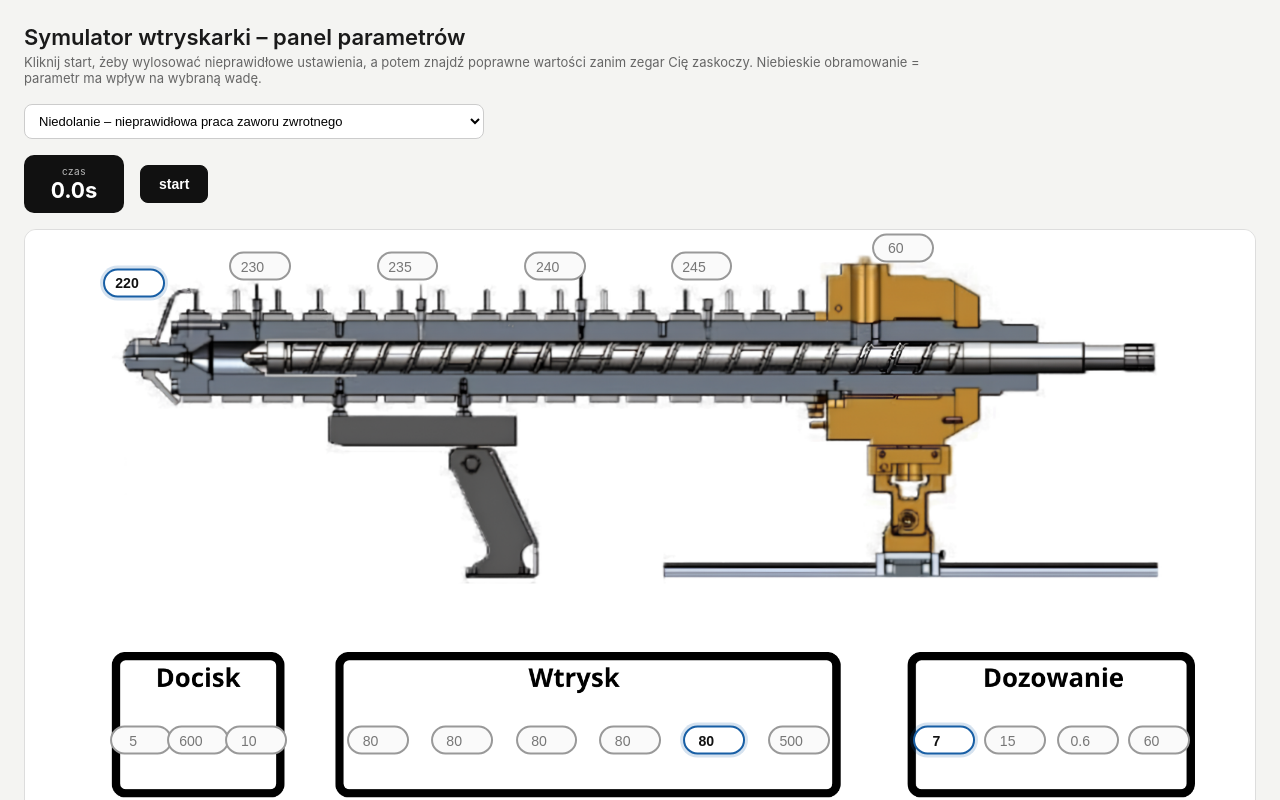
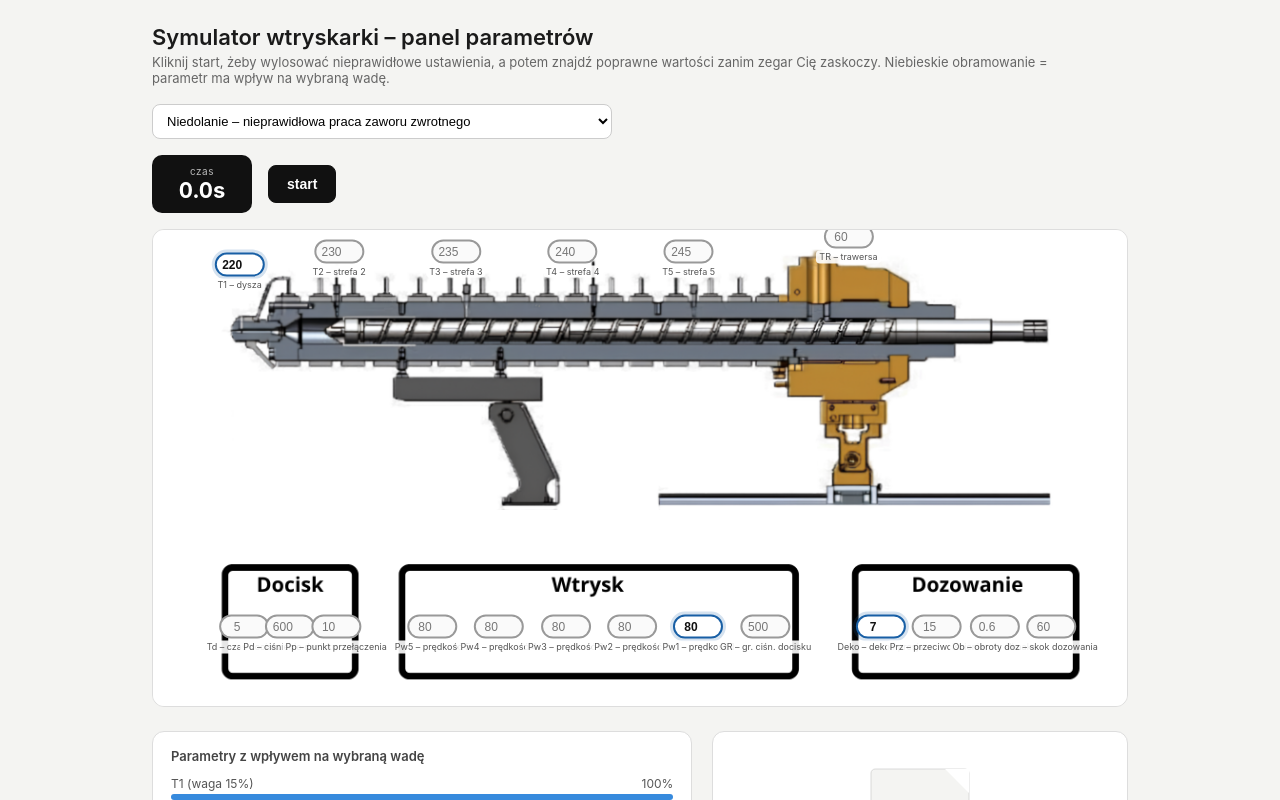
Before and after one commit to frytkens/Symulator-Wtryskarki, a React (Vite) app: page / in a window 1280 px wide. Shown: the top 800 px of the page. Built offline with nearby package versions, Linux system fonts and the light colour scheme.

Commit message:
Add files via upload

```diff
--- a/src/components/ParamField.jsx
+++ b/src/components/ParamField.jsx
@@ -1,3 +1,5 @@
+import { LABELS } from '../data/labels.js'
+
 export default function ParamField({ param, value, onChange }) {
   return (
     <div
@@ -13,6 +15,7 @@ export default function ParamField({ param, value, onChange }) {
         title={`${param.label} (${param.min}–${param.max} ${param.unit})`}
         onChange={(e) => onChange(param.id, e.target.value)}
       />
+      <div className="caption">{LABELS[param.id] || param.id}</div>
     </div>
   )
 }
--- /dev/null
+++ b/src/data/labels.js
@@ -0,0 +1,28 @@
+// Podpisy wyświetlane małą czcionką pod każdym polem na schemacie.
+// Możesz dowolnie zmieniać treść po prawej stronie (w cudzysłowie) — nie ruszaj kluczy po lewej (np. "T1:").
+// Jeśli chcesz, żeby jednostka i wartość aktualizowały się same, zostaw {value} i {unit} w tekście.
+
+export const LABELS = {
+  T1:   'T1 – dysza',
+  T2:   'T2 – strefa 2',
+  T3:   'T3 – strefa 3',
+  T4:   'T4 – strefa 4',
+  T5:   'T5 – strefa 5',
+  TR:   'TR – trawersa',
+
+  Td:   'Td – czas docisku',
+  Pd:   'Pd – ciśnienie docisku',
+  Pp:   'Pp – punkt przełączenia',
+
+  Pw5:  'Pw5 – prędkość 5',
+  Pw4:  'Pw4 – prędkość 4',
+  Pw3:  'Pw3 – prędkość 3',
+  Pw2:  'Pw2 – prędkość 2',
+  Pw1:  'Pw1 – prędkość 1',
+  GR:   'GR – gr. ciśn. docisku',
+
+  Deko: 'Deko – dekompresja',
+  Prz:  'Prz – przeciwciśnienie',
+  Ob:   'Ob – obroty ślimaka',
+  doz:  'doz – skok dozowania'
+}
--- a/src/index.css
+++ b/src/index.css
@@ -9,6 +9,7 @@ body {
 
 .page {
   padding: 24px;
+  width: 80%;
   max-width: 1600px;
   margin: 0 auto;
 }
@@ -86,21 +87,41 @@ h1 { font-size: 22px; font-weight: 600; margin: 0 0 4px; }
 }
 .diagram-wrap img { display: block; width: 100%; height: auto; }
 
-.field { position: absolute; transform: translate(-50%, -50%); z-index: 2; }
+.field {
+  position: absolute;
+  transform: translate(-50%, -50%);
+  z-index: 2;
+  display: flex;
+  flex-direction: column;
+  align-items: center;
+}
 .field input {
-  width: 4.4em;
-  font-size: 1.1vw;
+  width: 50px;
+  font-size: 12px;
   text-align: center;
-  padding: 0.35vw 0.2vw;
+  padding: 3px 2px;
   border-radius: 999px;
   border: 2px solid #111;
   background: #fff;
   font-weight: 700;
   color: #111;
+  -moz-appearance: auto;
+  appearance: auto;
 }
 .field input:focus { outline: 2px solid #378ADD; }
 .field.inactive input { border-color: #999; color: #777; font-weight: 500; background: #fafafa; }
 .field.active input { border-color: #185FA5; box-shadow: 0 0 0 3px rgba(24,95,165,0.18); }
+.field .caption {
+  font-size: 9px;
+  line-height: 1.2;
+  color: #555;
+  background: rgba(255,255,255,0.9);
+  padding: 1px 3px;
+  border-radius: 4px;
+  white-space: nowrap;
+  margin-top: 2px;
+  pointer-events: none;
+}
 
 .results {
   max-width: 1600px;
```
